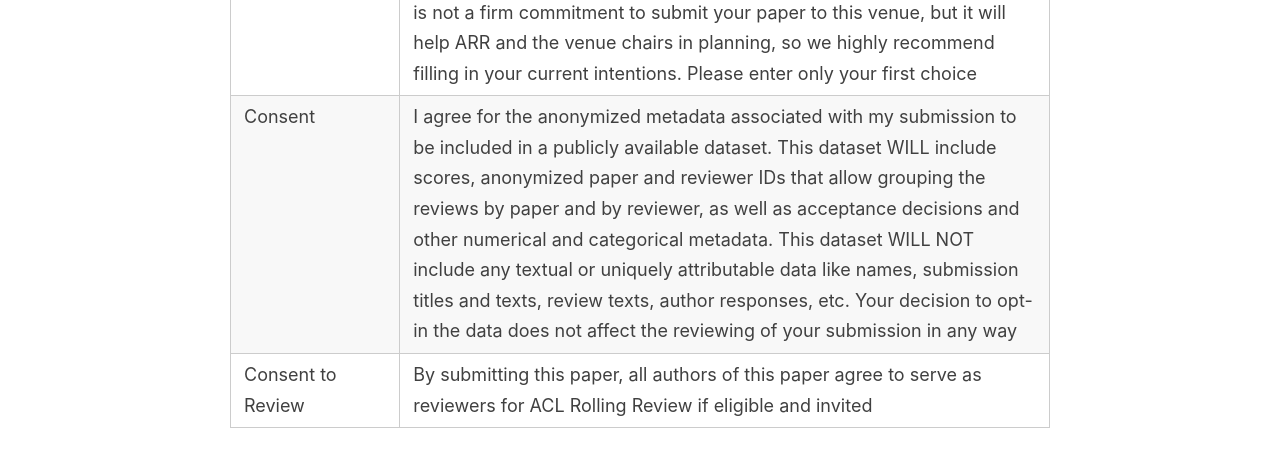
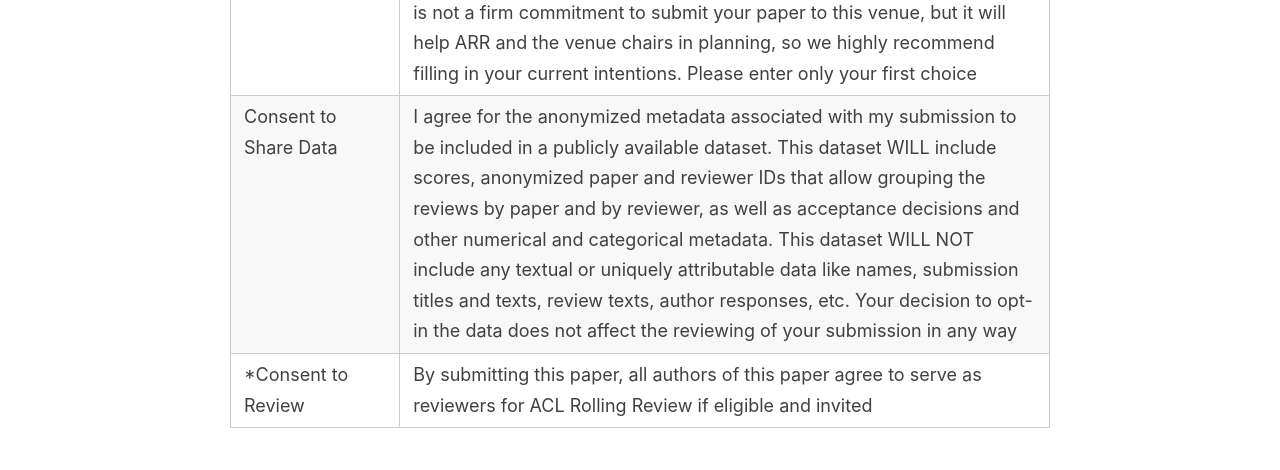
Before and after one commit to amitmerchant1990/reverie, a Jekyll site: the page built from submissionform.md, in a window 1280 px wide. Shown: the part 1822-2292 px from the top of the page. Built offline with Jekyll 4.4.1, drawn with Linux system fonts in a browser that asks for light colours.

Commit message:
Update submissionform.md

```diff
--- a/submissionform.md
+++ b/submissionform.md
@@ -23,5 +23,5 @@ permalink: /submissionform
 | *Preprint | Would the authors like to have a public anonymous pre-print of the submission? |
 | Existing Preprints | If there are any publicly available non-anonymous preprints of this paper, please list them here (provide the URLs please) |
 | Preferred Venue | If you have a venue that you are hoping to submit this paper to, please enter it here. You must enter the designated acronym from this list: https://aclrollingreview.org/dates . Note that entering a preferred venue is not a firm commitment to submit your paper to this venue, but it will help ARR and the venue chairs in planning, so we highly recommend filling in your current intentions. Please enter only your first choice |
-| Consent | I agree for the anonymized metadata associated with my submission to be included in a publicly available dataset. This dataset WILL include scores, anonymized paper and reviewer IDs that allow grouping the reviews by paper and by reviewer, as well as acceptance decisions and other numerical and categorical metadata. This dataset WILL NOT include any textual or uniquely attributable data like names, submission titles and texts, review texts, author responses, etc. Your decision to opt-in the data does not affect the reviewing of your submission in any way |
-| Consent to Review | By submitting this paper, all authors of this paper agree to serve as reviewers for ACL Rolling Review if eligible and invited |
+| Consent to Share Data | I agree for the anonymized metadata associated with my submission to be included in a publicly available dataset. This dataset WILL include scores, anonymized paper and reviewer IDs that allow grouping the reviews by paper and by reviewer, as well as acceptance decisions and other numerical and categorical metadata. This dataset WILL NOT include any textual or uniquely attributable data like names, submission titles and texts, review texts, author responses, etc. Your decision to opt-in the data does not affect the reviewing of your submission in any way |
+| *Consent to Review | By submitting this paper, all authors of this paper agree to serve as reviewers for ACL Rolling Review if eligible and invited |
```
